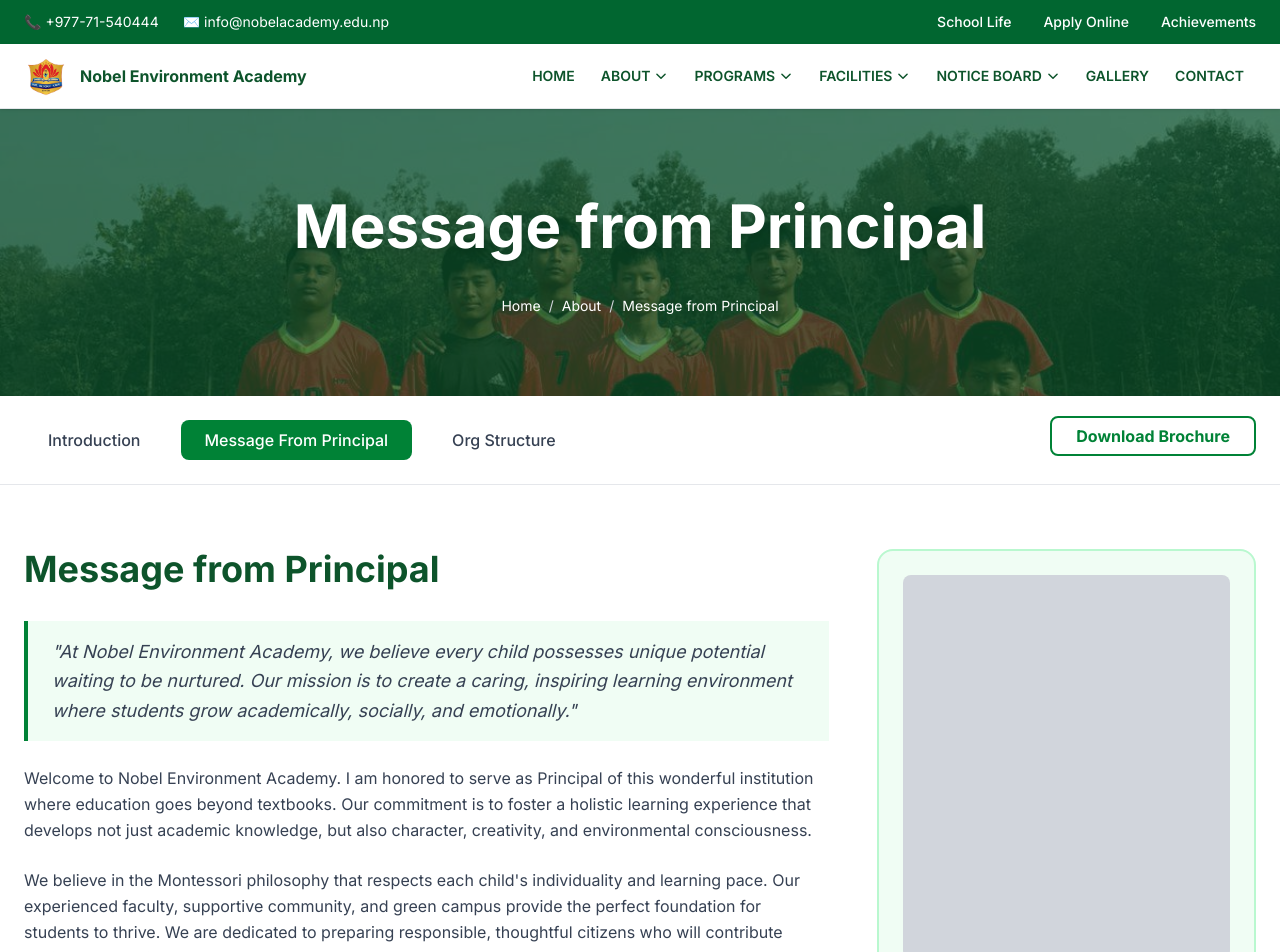
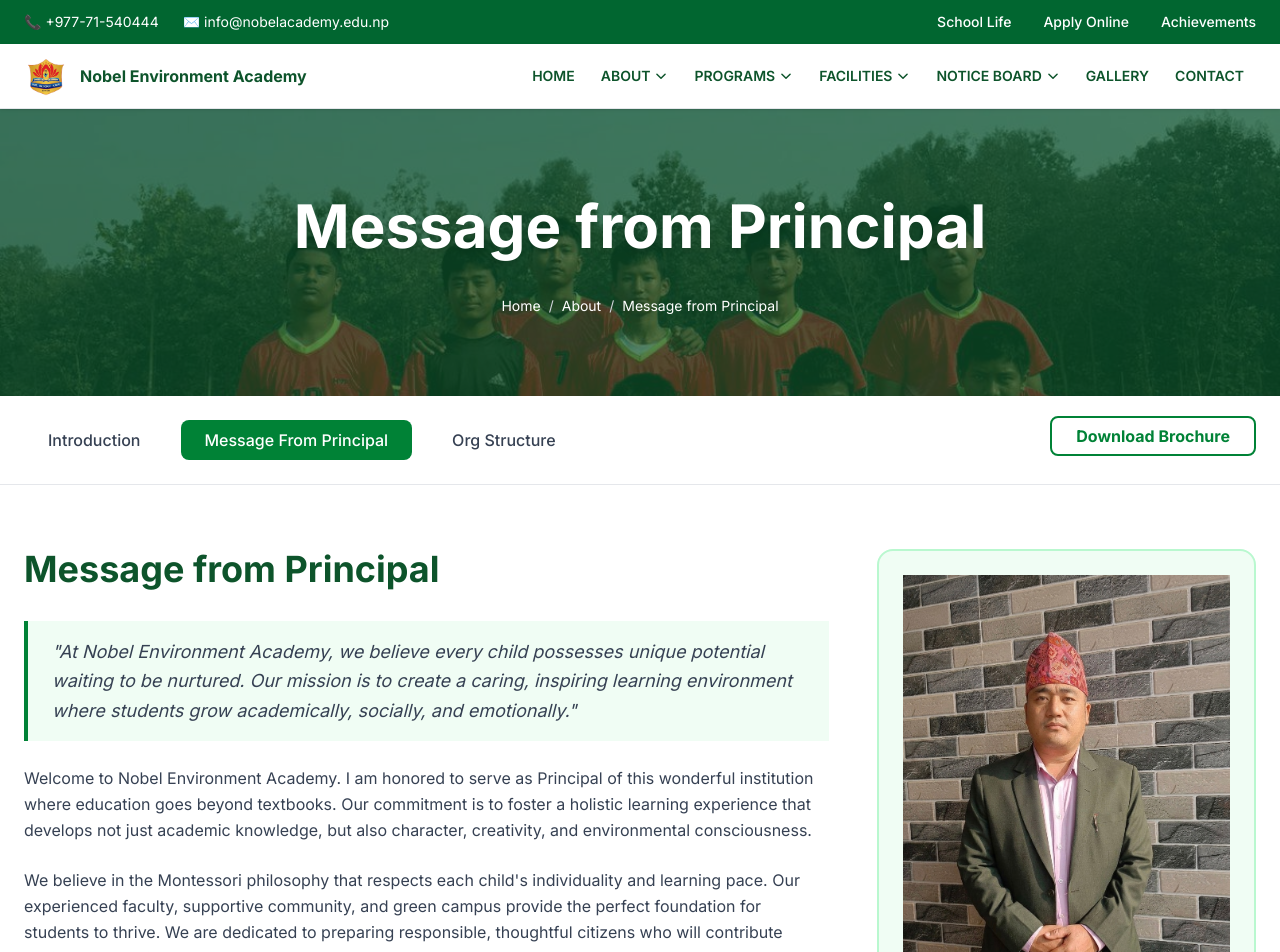
Before and after one commit to ayush236/nobel, a Next.js app: page /about/principal in a window 1280 px wide. Shown: the top 952 px of the page. Built offline with nearby package versions, Linux system fonts and the light colour scheme.

Commit message:
added image

```diff
--- a/app/(site)/about/principal/page.tsx
+++ b/app/(site)/about/principal/page.tsx
@@ -102,7 +102,9 @@
               {/* Principal Info Card */}
               <div className="sticky top-24 bg-green-50 border-2 border-green-200 rounded-2xl p-6 mb-6 h-auto">
 
-                <div className="bg-gray-300  h-96 rounded-lg mx-auto "></div>
+                <div className="bg-gray-300  h-fit rounded-lg mx-auto ">
+                  <img src="/prin.jpg"  />
+                </div>
 
               </div>
             </div>
```
Also changed, not shown: public/prin.jpg (added).
